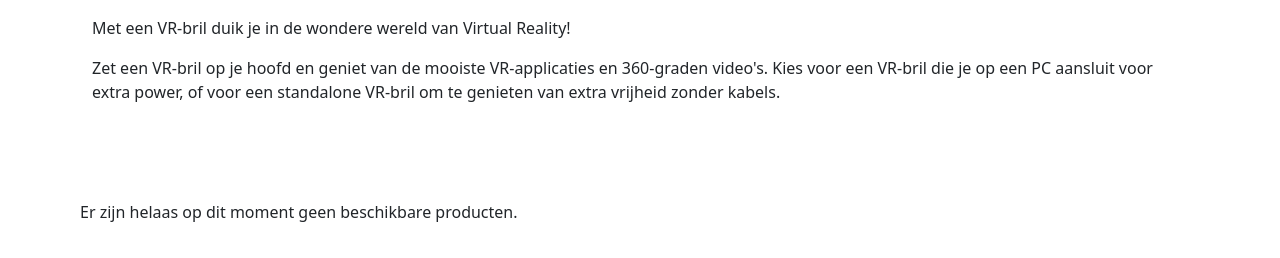
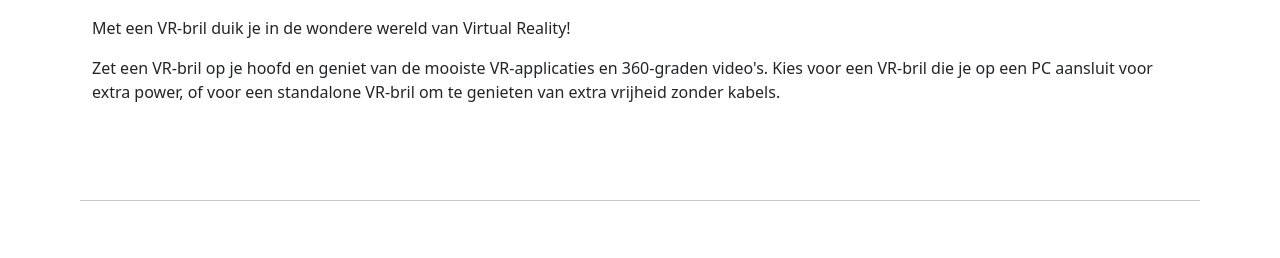
Before and after one commit to JorisFietje/Phoenix-VR, a PHP site: page /product.php in a window 1280 px wide. Shown: the part 676-934 px from the top of the page. Before the commit the page ends 898 px from the top, so only its background shows below. Run offline with PHP 8.4, Linux system fonts and the light colour scheme; data that the repository does not hold is empty; some libraries are stand-ins or nearby versions.

Commit message:
Update product.php

```diff
--- a/product.php
+++ b/product.php
@@ -48,13 +48,16 @@ $page = "product";
           }
         }
       } else {
-        echo "Er zijn helaas op dit moment geen beschikbare producten.";
+        //echo "No results.";
       }
       ?>
+      <br><br>
+      <hr>
+      <br><br>
 
-    </div>
 
-  </div>
+
+
 
   <script src="https://code.jquery.com/jquery-3.5.1.slim.min.js" integrity="sha384-DfXdz2htPH0lsSSs5nCTpuj/zy4C+OGpamoFVy38MVBnE+IbbVYUew+OrCXaRkfj" crossorigin="anonymous">
   </script>
```
